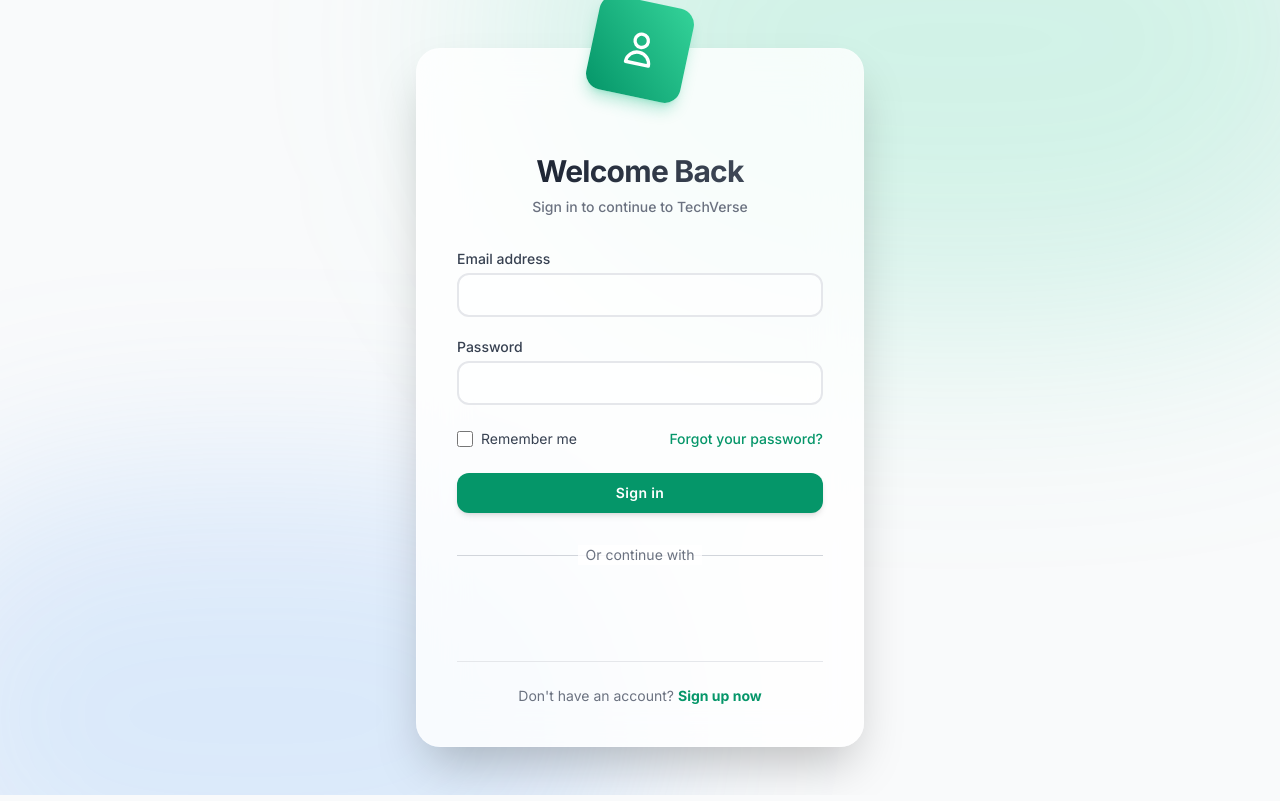
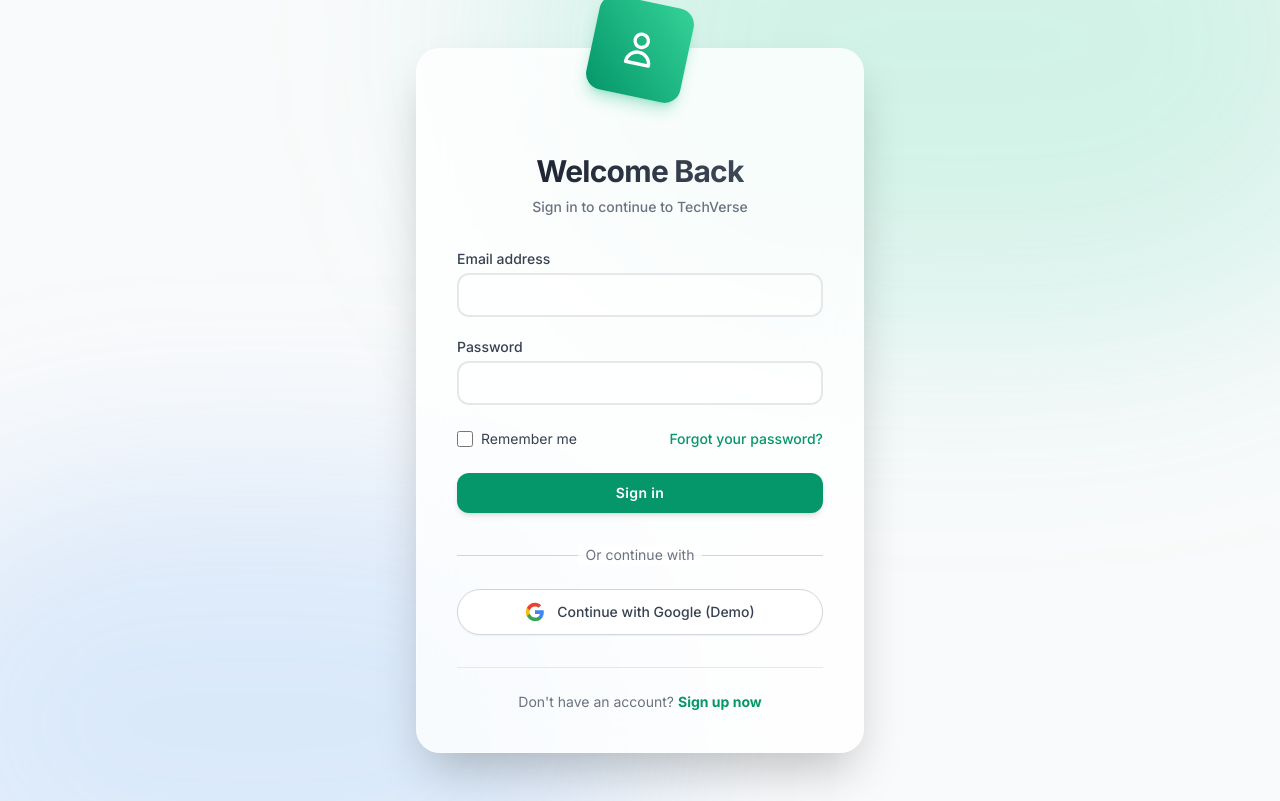
Before and after one commit to prajapatvijesh/E-Commerce-TechVerse-Electronicss-Accessories, a React (Vite) app in the folder apps/web/: page /login in a window 1280 px wide. Built offline with nearby package versions, Linux system fonts and the light colour scheme; no server answers.

Commit message:
Add mock Google Auth for demo mode

```diff
--- a/apps/web/src/pages/Login.tsx
+++ b/apps/web/src/pages/Login.tsx
@@ -4,7 +4,6 @@
 import { useMutation } from '@tanstack/react-query';
 import axios from 'axios';
 import { useDispatch } from 'react-redux';
-import { GoogleLogin } from '@react-oauth/google';
 import { setCredentials } from '../store/slices/authSlice';
 
 export const Login: React.FC = () => {
@@ -142,21 +141,31 @@
           </div>
 
           <div className="mt-6 flex justify-center">
-            <GoogleLogin
-              onSuccess={credentialResponse => {
-                if (credentialResponse.credential) {
-                  googleMutation.mutate(credentialResponse.credential);
-                }
-              }}
-              onError={() => {
-                console.log('Login Failed');
-                alert('Google Authentication failed');
-              }}
-              useOneTap
-              theme="outline"
-              size="large"
-              shape="pill"
-            />
+            <button
+              type="button"
+              onClick={() => googleMutation.mutate('MOCK_GOOGLE_TOKEN')}
+              className="w-full flex items-center justify-center gap-3 px-4 py-3 border border-gray-300 dark:border-dark-600 rounded-full shadow-sm bg-white dark:bg-dark-700 text-sm font-medium text-gray-700 dark:text-gray-200 hover:bg-gray-50 dark:hover:bg-dark-600 transition-colors focus:outline-none focus:ring-2 focus:ring-offset-2 focus:ring-primary-500"
+            >
+              <svg className="w-5 h-5" viewBox="0 0 24 24">
+                <path
+                  d="M22.56 12.25c0-.78-.07-1.53-.2-2.25H12v4.26h5.92c-.26 1.37-1.04 2.53-2.21 3.31v2.77h3.57c2.08-1.92 3.28-4.74 3.28-8.09z"
+                  fill="#4285F4"
+                />
+                <path
+                  d="M12 23c2.97 0 5.46-.98 7.28-2.66l-3.57-2.77c-.98.66-2.23 1.06-3.71 1.06-2.86 0-5.29-1.93-6.16-4.53H2.18v2.84C3.99 20.53 7.7 23 12 23z"
+                  fill="#34A853"
+                />
+                <path
+                  d="M5.84 14.09c-.22-.66-.35-1.36-.35-2.09s.13-1.43.35-2.09V7.07H2.18C1.43 8.55 1 10.22 1 12s.43 3.45 1.18 4.93l2.85-2.22.81-.62z"
+                  fill="#FBBC05"
+                />
+                <path
+                  d="M12 5.38c1.62 0 3.06.56 4.21 1.64l3.15-3.15C17.45 2.09 14.97 1 12 1 7.7 1 3.99 3.47 2.18 7.07l3.66 2.84c.87-2.6 3.3-4.53 6.16-4.53z"
+                  fill="#EA4335"
+                />
+              </svg>
+              Continue with Google (Demo)
+            </button>
           </div>
         </div>
 
--- a/apps/web/src/pages/Register.tsx
+++ b/apps/web/src/pages/Register.tsx
@@ -4,7 +4,6 @@
 import { useMutation } from '@tanstack/react-query';
 import axios from 'axios';
 import { useDispatch } from 'react-redux';
-import { GoogleLogin } from '@react-oauth/google';
 import { setCredentials } from '../store/slices/authSlice';
 
 export const Register: React.FC = () => {
@@ -133,21 +132,31 @@
           </div>
 
           <div className="mt-6 flex justify-center">
-            <GoogleLogin
-              onSuccess={credentialResponse => {
-                if (credentialResponse.credential) {
-                  googleMutation.mutate(credentialResponse.credential);
-                }
-              }}
-              onError={() => {
-                console.log('Login Failed');
-                alert('Google Authentication failed');
-              }}
-              useOneTap
-              theme="outline"
-              size="large"
-              shape="pill"
-            />
+            <button
+              type="button"
+              onClick={() => googleMutation.mutate('MOCK_GOOGLE_TOKEN')}
+              className="w-full flex items-center justify-center gap-3 px-4 py-3 border border-gray-300 dark:border-dark-600 rounded-full shadow-sm bg-white dark:bg-dark-700 text-sm font-medium text-gray-700 dark:text-gray-200 hover:bg-gray-50 dark:hover:bg-dark-600 transition-colors focus:outline-none focus:ring-2 focus:ring-offset-2 focus:ring-primary-500"
+            >
+              <svg className="w-5 h-5" viewBox="0 0 24 24">
+                <path
+                  d="M22.56 12.25c0-.78-.07-1.53-.2-2.25H12v4.26h5.92c-.26 1.37-1.04 2.53-2.21 3.31v2.77h3.57c2.08-1.92 3.28-4.74 3.28-8.09z"
+                  fill="#4285F4"
+                />
+                <path
+                  d="M12 23c2.97 0 5.46-.98 7.28-2.66l-3.57-2.77c-.98.66-2.23 1.06-3.71 1.06-2.86 0-5.29-1.93-6.16-4.53H2.18v2.84C3.99 20.53 7.7 23 12 23z"
+                  fill="#34A853"
+                />
+                <path
+                  d="M5.84 14.09c-.22-.66-.35-1.36-.35-2.09s.13-1.43.35-2.09V7.07H2.18C1.43 8.55 1 10.22 1 12s.43 3.45 1.18 4.93l2.85-2.22.81-.62z"
+                  fill="#FBBC05"
+                />
+                <path
+                  d="M12 5.38c1.62 0 3.06.56 4.21 1.64l3.15-3.15C17.45 2.09 14.97 1 12 1 7.7 1 3.99 3.47 2.18 7.07l3.66 2.84c.87-2.6 3.3-4.53 6.16-4.53z"
+                  fill="#EA4335"
+                />
+              </svg>
+              Continue with Google (Demo)
+            </button>
           </div>
         </div>
 
```
Also changed, not shown: 1 other file (tests, documents, lock files or other folders).
